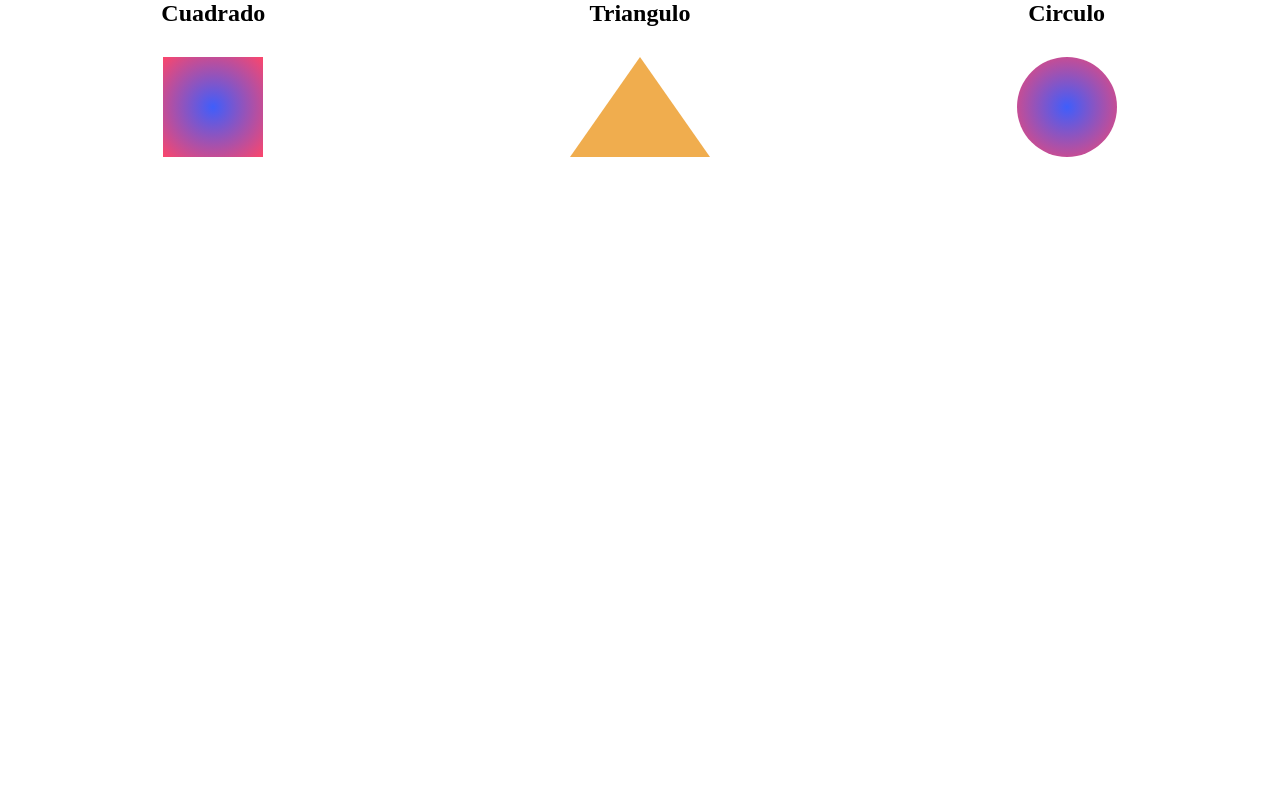
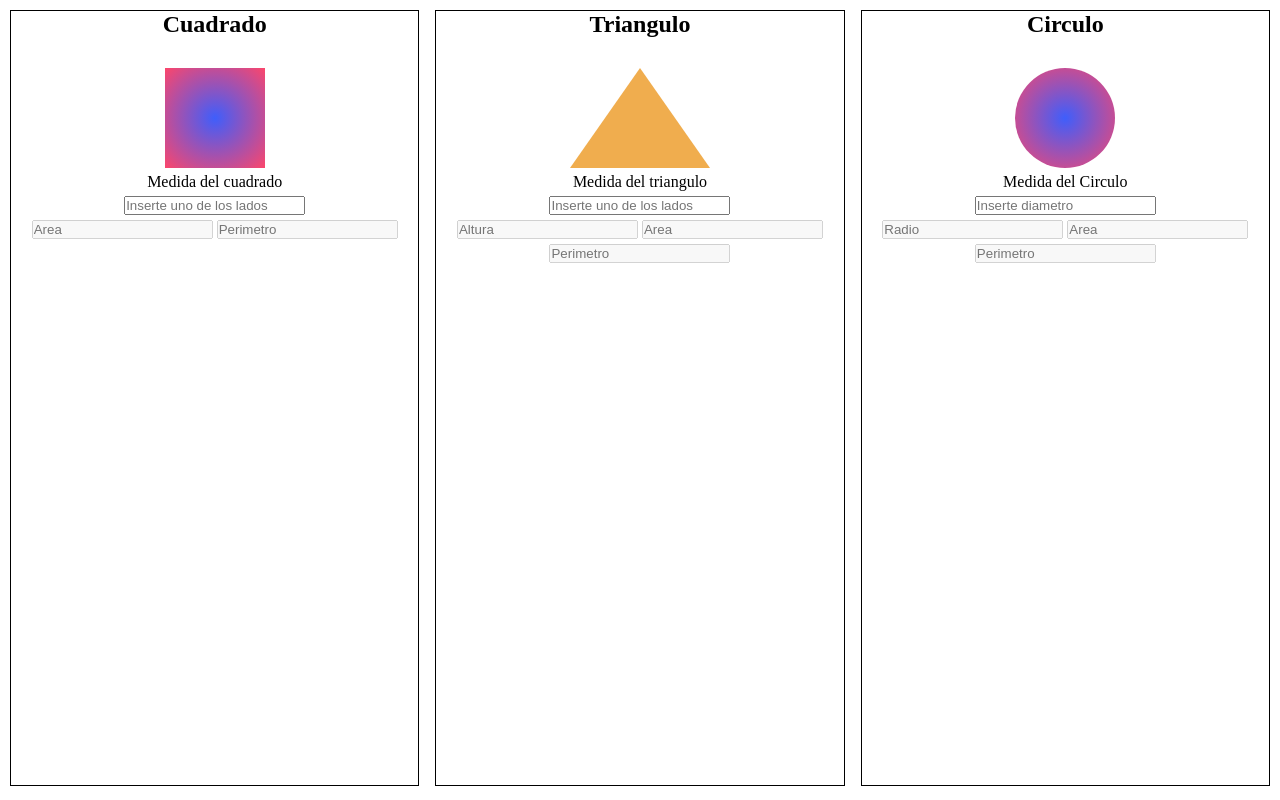
Before and after one commit to darko-132/figuras-geometricas, a plain HTML site: page index.html in a window 1280 px wide. Drawn offline with Linux system fonts and the light colour scheme.

Commit message:
se crearon los input para las medidas

```diff
--- a/index.html
+++ b/index.html
@@ -15,19 +15,37 @@
     <main class="contenedor">
         <section class="cuadrado" id="cuadrado">
             <h2>Cuadrado</h2>
-            <div class="figureSquare">
-
+            <div class="figureSquare"></div>
+            <div class="inputFigures">
+                <label for="mcu">Medida del cuadrado</label><br>
+                <input type="text" class="medidaCuadrado" id="mcu" placeholder="Inserte uno de los lados" onblur="cuadrado()"> <br>
+                <input type="text"class="areaCuadrado" id="acu" placeholder="Area" disabled>
+                <input type="text" class="perimetroCuadrado" id="pcu" placeholder="Perimetro" disabled>
             </div>
         </section>
 
-        <section class="triangulo" id="triangulo">
+        <section class="triangulo" id="triangulo" class="inputFigures">
             <h2>Triangulo</h2>
             <div class="figureTriangle"></div>
+            <div class="inputFigures">
+                <label for="mt">Medida del triangulo</label><br>
+                <input type="text" class="medidaTriangulo" id="mt" placeholder="Inserte uno de los lados" onblur="triangulo()"><br>
+                <input type="text" class="alturaTriangulo" id="at" placeholder="Altura" disabled>
+                <input type="text" class="areaTriangulo" id="atr" placeholder="Area" disabled><br>
+                <input type="text" class="perimetroTriangulo" id="pt" placeholder="Perimetro" disabled>
+            </div>
         </section>
 
-        <section class="circulo" id=" circulo">
+        <section class="circulo" id=" circulo" >
             <h2>Circulo</h2>
             <div class="figureCircle"></div>
+            <div class="inputFigures">
+                <label for="mc">Medida del Circulo</label><br>
+                <input type="text" class="medidaCiculo" id="mc" placeholder="Inserte diametro" onblur="circulo()"><br>
+                <input type="text" class="radioCirculo" id="rc" placeholder="Radio" disabled>
+                <input type="text" class="areaCiculo" id="ac" placeholder="Area" disabled><br>
+                <input type="text" class="perimetroCirculo" id="pt" placeholder="Perimetro" disabled>
+            </div>
         </section>
     </main>
 
--- a/style.css
+++ b/style.css
@@ -6,6 +6,9 @@
 .contenedor{
     display: grid;
     grid-template-columns: 1fr 1fr 1fr;
+    grid-gap: 1em;
+    padding: 10px;
+
 }
 .contenedor section h2{
     text-align: center;
@@ -39,3 +42,14 @@ border-radius: 50%;
 background: rgb(63,94,251);
 background: radial-gradient(circle, rgba(63,94,251,1) 0%, rgba(252,70,107,1) 100%);
 }
+.cuadrado, .triangulo, .circulo{
+    border: solid 0.5px black;
+    height: 97vh;
+}
+.inputFigures{
+    text-align: center;
+    margin-top: 5px;
+}
+input{
+    margin-top: 5px;
+}
```
